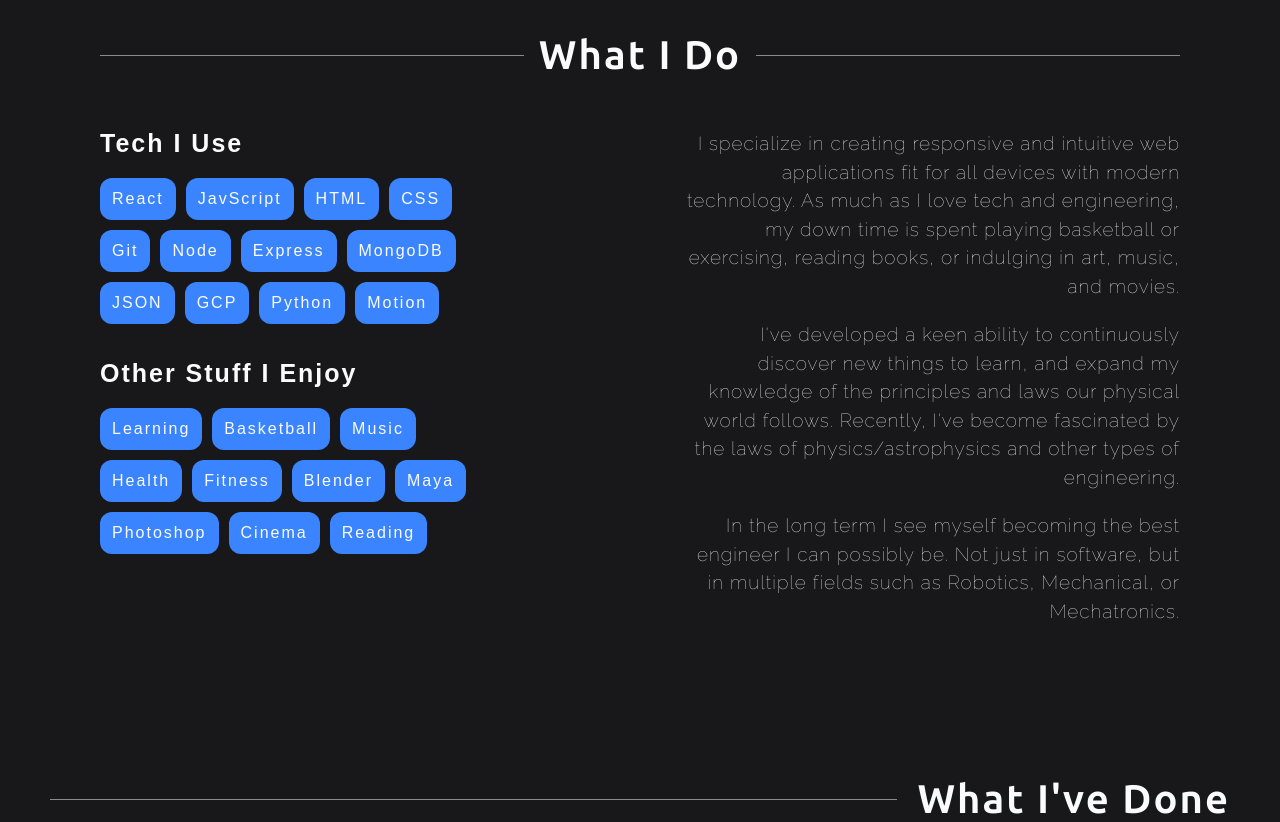
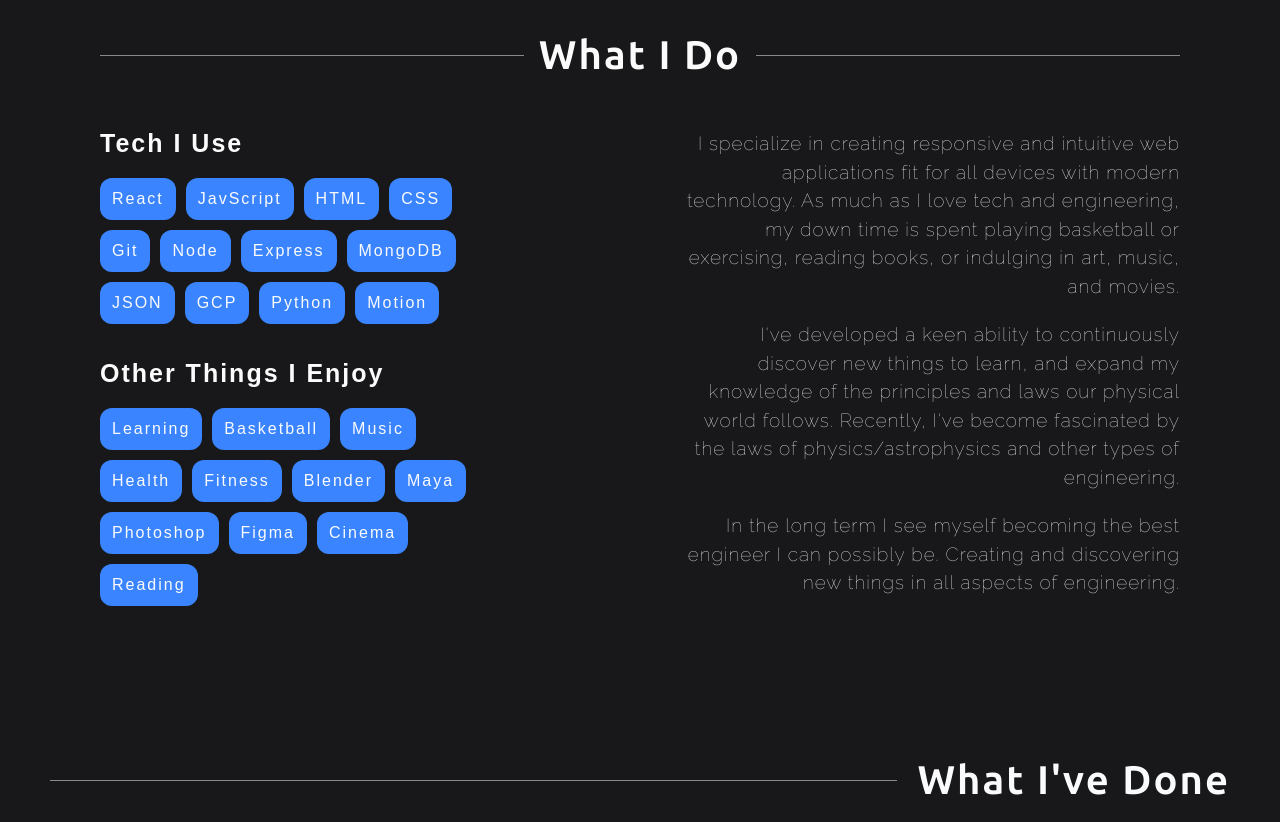
Before and after one commit to Bouderton/about-me, a React (Vite) app in the folder About-Me/: page / in a window 1280 px wide. Shown: the part 1380-2202 px from the top of the page. Built offline with nearby package versions, Linux system fonts and the light colour scheme.

Commit message:
final-touches

```diff
--- a/About-Me/src/components/About/About.css
+++ b/About-Me/src/components/About/About.css
@@ -33,6 +33,7 @@
   border-radius: 25%;
   object-fit: cover;
   box-shadow: 0 0 10px rgb(0, 0, 0, 0.75);
+  margin: 0 0 0 20px;
 }
 
 .about__text-container {
--- a/About-Me/src/components/GeoNode/GeoNode.jsx
+++ b/About-Me/src/components/GeoNode/GeoNode.jsx
@@ -5,7 +5,14 @@ const GeoNode = () => {
   return (
     <>
       <div className="geonode__container">
-        <video className="geonode" autoPlay loop muted>
+        <video
+          className="geonode"
+          autoPlay
+          loop
+          muted
+          playsInline
+          preload="none"
+        >
           <source src={geonode}></source>
         </video>
       </div>
--- a/About-Me/src/components/Header/Header.css
+++ b/About-Me/src/components/Header/Header.css
@@ -108,7 +108,7 @@
 
 @media screen and (max-width: 450px) {
   .header {
-    padding: 100px 25px;
+    padding: 200px 25px;
   }
 
   .header__anim {
--- a/About-Me/src/components/MenuButton/MenuButton.jsx
+++ b/About-Me/src/components/MenuButton/MenuButton.jsx
@@ -48,7 +48,7 @@ const MenuButton = ({ handleClick, isOpen }) => {
           initial={isOpen ? { rotate: 0, y: 0 } : { opacity: 0, scaleX: 0 }}
           animate={
             isOpen
-              ? { rotate: "45deg", y: -27, x: 11 }
+              ? { rotate: "45deg", y: -27 }
               : {
                   scaleX: 1,
                   opacity: 1,
@@ -57,18 +57,19 @@ const MenuButton = ({ handleClick, isOpen }) => {
           }
           style={{
             y: -34,
-            x: 12,
+            x: 11,
             width: "26px",
             outline: "1px solid #fbfbfc",
             position: "fixed",
             transformOrigin: "50%",
+            margin: 0,
           }}
         />
         <motion.div
           initial={isOpen ? { rotate: 0, y: 0 } : { opacity: 0, scaleX: 0 }}
           animate={
             isOpen
-              ? { rotate: "-45deg", y: -27, x: 11 }
+              ? { rotate: "-45deg", y: -27 }
               : {
                   scaleX: 1,
                   opacity: 1,
@@ -77,11 +78,12 @@ const MenuButton = ({ handleClick, isOpen }) => {
           }
           style={{
             y: -20,
-            x: 12,
+            x: 11,
             width: "26px",
             outline: "1px solid #fbfbfc",
             position: "fixed",
             transformOrigin: "50%",
+            margin: 0,
           }}
         />
       </motion.button>
--- a/About-Me/src/components/NavigationMobile/NavigationMobile.jsx
+++ b/About-Me/src/components/NavigationMobile/NavigationMobile.jsx
@@ -26,7 +26,9 @@ const NavigationMobile = ({
         >
           <Logo />
         </div>
-        <MenuButton handleClick={handleClick} isOpen={isOpen} />
+        <div onClick={handleClick}>
+          <MenuButton handleClick={handleClick} isOpen={isOpen} />
+        </div>
         <AnimatePresence>
           {isOpen && (
             <motion.div
--- a/About-Me/src/components/Skills/Skills.css
+++ b/About-Me/src/components/Skills/Skills.css
@@ -12,6 +12,7 @@
 .skills__content {
   display: flex;
   justify-content: space-between;
+  gap: 50px;
 }
 
 .skills__title-container {
--- a/About-Me/src/components/Skills/Skills.jsx
+++ b/About-Me/src/components/Skills/Skills.jsx
@@ -46,7 +46,7 @@ const Skills = ({ skillsRef }) => {
               </motion.ul>
             </div>
             <div className="hobby__list-container">
-              <h3 className="hobby__list-title">Other Stuff I Enjoy</h3>
+              <h3 className="hobby__list-title">Other Things I Enjoy</h3>
               <motion.ul
                 className="hobby__list"
                 variants={list}
@@ -100,8 +100,8 @@ const Skills = ({ skillsRef }) => {
               className="skills__text"
             >
               In the long term I see myself becoming the best engineer I can
-              possibly be. Not just in software, but in multiple fields such as
-              Robotics, Mechanical, or Mechatronics.
+              possibly be. Creating and discovering new things in all aspects of
+              engineering.
             </motion.p>
           </div>
         </motion.div>
--- a/About-Me/src/utils/consts.js
+++ b/About-Me/src/utils/consts.js
@@ -81,6 +81,7 @@ export const hobbyList = [
   "Blender",
   "Maya",
   "Photoshop",
+  "Figma",
   "Cinema",
   "Reading",
 ];
```
